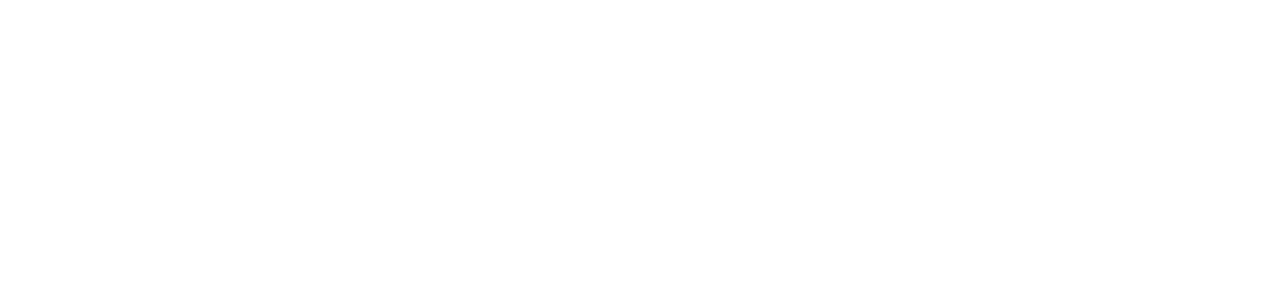
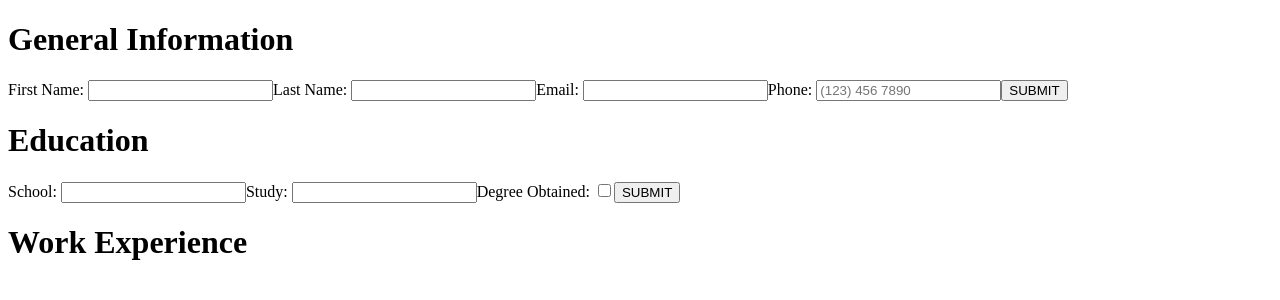
Before and after one commit to BenjaminJMcD/react-cv, a React (Vite) app: page / in a window 1280 px wide. Shown: the top 300 px of the page. Built offline with nearby package versions, Linux system fonts and the light colour scheme.

Commit message:
build: education component school, degree title, and graduated checkbox

```diff
--- a/src/components/Education.jsx
+++ b/src/components/Education.jsx
@@ -3,6 +3,52 @@
 
 function Education() {
 
+    const [formData, setFormData]=useState({
+        school: "",
+        degreeTitle: "",
+        degree: false,
+        startDate: "mm/dd/yyyy",
+        endDate: "mm/dd/yyyy"
+    })
+
+    const handleSubmit = (event) => {
+        event.preventDefault();
+        console.log("Form Submitted", formData);
+    }
+
+    const handleChange = (event) => {
+        setFormData({...formData, [event.target.name]: event.target.value})
+    }
+
+
+    const handleClick = (event) => {
+        setFormData({...formData, [event.target.name]: event.target.checked})
+    }
+
+    return (
+        <form onSubmit={handleSubmit}>
+            <label htmlFor="school">School: </label>
+            <input type="text"
+                className="school"
+                name = "school"
+                required
+                value = {formData.school}
+                onChange={handleChange} />
+            <label htmlFor="degreeTitle">Study: </label>
+            <input type="text"
+                className="degreeTitle"
+                name="degreeTitle"
+                value = {formData.degreeTitle}
+                onChange={handleChange} />
+            <label htmlFor="degree">Degree Obtained: </label>
+            <input type="checkbox"
+                className="degree"
+                name="degree"
+                onClick = {handleClick} />
+            <button className="submitButton" type="submit">SUBMIT</button>
+        </form>
+    )
+
 }
 
 export default Education
--- a/src/components/Form.jsx
+++ b/src/components/Form.jsx
@@ -5,9 +5,21 @@
 import Experience from "./Experience";
 
 function Form() {
-
-    <BasicInfo />
-
+    return (
+    <div>
+        <h1 className="basicInfo">General Information</h1>
+        <BasicInfo />
+        <h1 className="education">Education</h1>
+        <Education />
+        <h1 className="experience">Work Experience</h1>
+        {/* <Experience /> */}
+    </div>
+    )
 }
 
 export default Form
+
+
+// ADD MULTIPLE EDUCATION AND WORK EXPERIENCE ???
+
+// HOW TO EDIT DOCUMENT ON FORM PAGE WITH INFORMATION FROM CHILDREN +++ HOW TO CREATE DOCUMENT ON FORM PAGE NEXT TO FORMS
```
